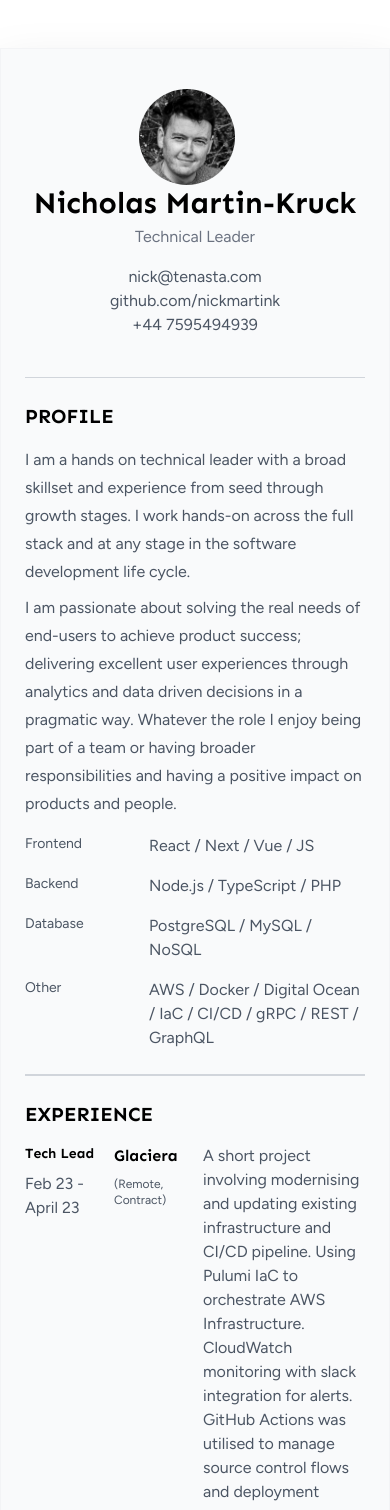
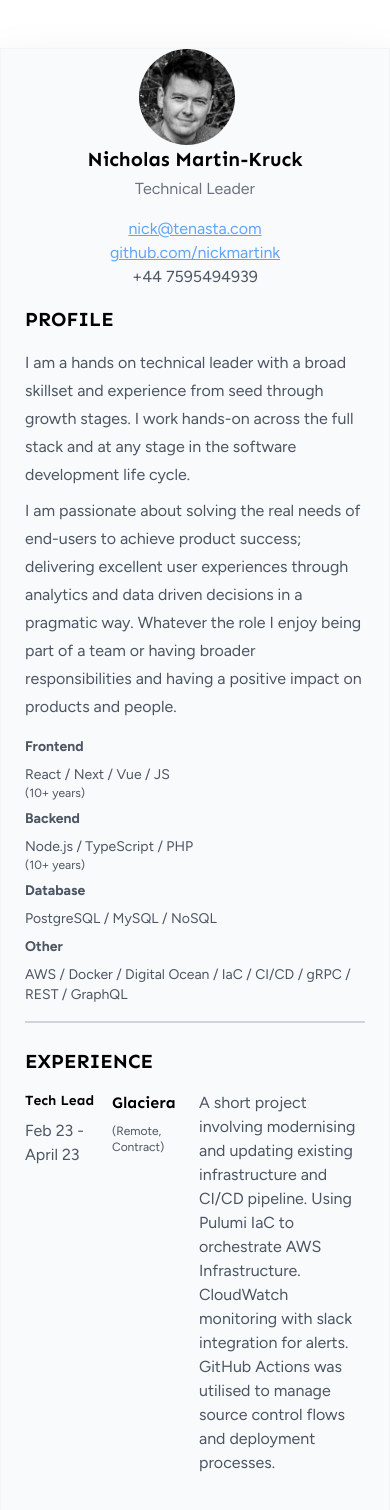
Before and after one commit to Tenasta/web, a Next.js app: page /profile in a window 390 px wide. Shown: the top 1510 px of the page. Built offline with nearby package versions, Linux system fonts and the light colour scheme.

Commit message:
Print styling. Layout stuff. Content tweaks.

```diff
--- a/app/(profile)/layout.tsx
+++ b/app/(profile)/layout.tsx
@@ -1,6 +1,7 @@
 import Gtm from "@/components/scripts/gtm";
 import "../globals.css";
 import "../profile.css";
+import "../print.css";
 
 export default function ProfileLayout({
   children,
--- a/app/(profile)/profile/bio-section.tsx
+++ b/app/(profile)/profile/bio-section.tsx
@@ -2,42 +2,50 @@ import { AiFillGithub, AiOutlineMail, AiOutlineMobile } from "react-icons/ai";
 
 export default function BioSection() {
   return (
-    <div className="md:grid md:grid-cols-3 border-b border-gray-300 py-10">
-      <div className="flex flex-col md:flex-row md:col-span-2">
+    <section className="a4:grid a4:grid-cols-3 md:border-b md:border-gray-300 pb-4 md:py-10">
+      <div className="flex flex-col a4:flex-row a4:col-span-2">
         <div className="mr-4 flex-shrink-0  self-center">
           <img
             className="inline-block h-24 w-24 rounded-full"
             src="/images/avatar.jpg"
-            alt=""
+            alt="Headshot of Nick"
           />
         </div>
-        <div className="text-center md:text-left self-center">
-          <h4 className="text-3xl">Nicholas Martin-Kruck</h4>
+        <div className="text-center a4:text-left self-center">
+          <h4 className="text-xl md:text-3xl">Nicholas Martin-Kruck</h4>
           <p className="mt-1 text-gray-500 mb-4">Technical Leader</p>
         </div>
       </div>
-      <div className="md:border-l-2 border-gray-300 md:pl-4 md:ml-4 text-gray-600">
-        <div className="flex flex-row-reverse justify-center md:flex-row md:justify-end md:mb-4">
-          <p>nick@tenasta.com</p>
-          <div className="hidden md:block self-center pl-6">
+      <div className="md:border-l-2 border-gray-300 a4:pl-4 md:ml-4 text-gray-600">
+        <div className="flex flex-row-reverse justify-center a4:flex-row a4:justify-end a4:mb-4">
+          <p>
+            <a target="_blank" href="mailto:nick@tenasta.com">
+              nick@tenasta.com
+            </a>
+          </p>
+          <div className="hidden a4:block self-center pl-6">
             <AiOutlineMail className="inline-block h-6 w-6 rounded-full" />
           </div>
         </div>
 
-        <div className="flex flex-row-reverse justify-center md:flex-row md:justify-end md:mb-4">
-          <p>github.com/nickmartink</p>
-          <div className="hidden md:block self-center pl-6">
+        <div className="flex flex-row-reverse justify-center a4:flex-row a4:justify-end a4:mb-4">
+          <p>
+            <a target="_blank" href="https://github.com/nickmartink">
+              github.com/nickmartink
+            </a>
+          </p>
+          <div className="hidden a4:block self-center pl-6">
             <AiFillGithub className="inline-block h-6 w-6 rounded-full" />
           </div>
         </div>
 
-        <div className="flex flex-row-reverse justify-center md:flex-row md:justify-end md:mb-4">
+        <div className="flex flex-row-reverse justify-center a4:flex-row a4:justify-end a4:mb-4">
           <p>+44 7595494939</p>
-          <div className="hidden md:block self-center pl-6">
+          <div className="hidden a4:block self-center pl-6">
             <AiOutlineMobile className="inline-block h-6 w-6 rounded-full" />
           </div>
         </div>
       </div>
-    </div>
+    </section>
   );
 }
--- a/app/(profile)/profile/education-section.tsx
+++ b/app/(profile)/profile/education-section.tsx
@@ -1,6 +1,6 @@
 export default function EducationSection() {
   return (
-    <div className="py-6 grid grid-cols-4 gap-x-4 gap-y-8">
+    <section className="py-6 grid grid-cols-4 gap-x-4 gap-y-8">
       <div>
         <h3 className="uppercase font-bold text-xl mb-4">Education</h3>
       </div>
@@ -18,6 +18,6 @@ export default function EducationSection() {
           Management
         </p>
       </div>
-    </div>
+    </section>
   );
 }
--- a/app/(profile)/profile/experience-section.tsx
+++ b/app/(profile)/profile/experience-section.tsx
@@ -1,3 +1,5 @@
+import { Fragment } from "react";
+
 const items = [
   {
     title: "Tech Lead",
@@ -86,11 +88,11 @@ const items = [
 ];
 export default function ExperienceSection() {
   return (
-    <div className="py-6  border-b-2 border-gray-300">
+    <section className="experience py-6  border-b-2 border-gray-300">
       <h3 className="uppercase font-bold text-xl mb-4">Experience</h3>
-      <div className="grid grid-cols-4 gap-x-4 gap-y-8">
-        {items.map((item) => (
-          <>
+      <div className="grid grid-cols-4 gap-x-2 gap-y-8">
+        {items.map((item, index) => (
+          <Fragment key={index}>
             <div>
               <h4 className="text-sm mb-2">{item.title}</h4>
               <p className="">{item.date}</p>
@@ -99,14 +101,16 @@ export default function ExperienceSection() {
               <h4 className="mb-2">{item.company}</h4>
               <p className="text-xs">({item.location})</p>
             </div>
-            <div className="col-span-2">
-              {item.description.map((desc) => (
-                <p className="mb-2">{desc}</p>
+            <div className="details col-span-2">
+              {item.description.map((desc, i) => (
+                <p className="" key={i}>
+                  {desc}
+                </p>
               ))}
             </div>
-          </>
+          </Fragment>
         ))}
       </div>
-    </div>
+    </section>
   );
 }
--- a/app/(profile)/profile/page.tsx
+++ b/app/(profile)/profile/page.tsx
@@ -4,8 +4,8 @@ import BioSection from "./bio-section";
 import EducationSection from "./education-section";
 export default function Profile() {
   return (
-    <div className="max-w-5xl mx-auto py-12">
-      <div className="px-6 drop-shadow-2xl bg-gray-50 border border-gray-100">
+    <div className="profile-container">
+      <div className="profile-section">
         <BioSection />
         <ProfileSection />
         <ExperienceSection />
--- a/app/(profile)/profile/profile-section.tsx
+++ b/app/(profile)/profile/profile-section.tsx
@@ -1,8 +1,8 @@
 export default function ProfileSection() {
   return (
-    <div className="py-6  border-b-2 border-gray-300">
-      <div className="md:grid md:grid-cols-3">
-        <div className="md:col-span-2 mb-4">
+    <section className="pb-4 md:pt-6 md:pb-6 border-b-2 border-gray-300">
+      <div className="a4:grid a4:grid-cols-3">
+        <div className="a4:col-span-2 mb-4">
           <h3 className="uppercase font-bold text-xl mb-4">Profile</h3>
           <p className=" leading-7 mb-2">
             I am a hands on technical leader with a broad skillset and
@@ -18,21 +18,25 @@ export default function ProfileSection() {
             and having a positive impact on products and people.
           </p>
         </div>
-        <div className="md:border-l-2 md:border-gray-300 md:pl-4 md:ml-4 text-gray-600">
-          <div className="grid grid-cols-3 gap-x-8 gap-y-4">
-            <div className="text-sm">Frontend</div>
-            <div className="col-span-2">React / Next / Vue / JS</div>
-            <div className="text-sm">Backend</div>
-            <div className="col-span-2">Node.js / TypeScript / PHP</div>
-            <div className="text-sm">Database</div>
-            <div className="col-span-2">PostgreSQL / MySQL / NoSQL</div>
-            <div className="text-sm">Other</div>
-            <div className="col-span-2">
+        <div className="md:border-l-2 md:border-gray-300 md:pl-4 a4:ml-4 a4:pt-4 md:pt-0 text-gray-600">
+          <div className="flex flex-col gap-y-2 md:grid md:grid-cols-3 md:gap-x-2 md:gap-y-4 text-sm">
+            <div className="font-bold">Frontend</div>
+            <div className="md:col-span-2">
+              React / Next / Vue / JS <p className="text-xs">(10+ years)</p>
+            </div>
+            <div className="font-bold">Backend</div>
+            <div className="md:col-span-2">
+              Node.js / TypeScript / PHP <p className="text-xs">(10+ years)</p>
+            </div>
+            <div className="font-bold">Database</div>
+            <div className="md:col-span-2">PostgreSQL / MySQL / NoSQL</div>
+            <div className="font-bold">Other</div>
+            <div className="md:col-span-2">
               AWS / Docker / Digital Ocean / IaC / CI/CD / gRPC / REST / GraphQL
             </div>
           </div>
         </div>
       </div>
-    </div>
+    </section>
   );
 }
--- a/app/globals.css
+++ b/app/globals.css
@@ -20,6 +20,10 @@ h1 {
 
 strong {
   font-weight: 700;
+}
+
+a {
+  @apply text-blue-400 underline;
 }
 
 #topnav {
--- /dev/null
+++ b/app/print.css
@@ -0,0 +1,15 @@
+@screen print {
+  @page {
+    margin: 0;
+  }
+
+  body {
+    -webkit-print-color-adjust: exact !important;
+    color-adjust: exact !important;
+    color: #3c3f4c !important;
+  }
+
+  html {
+    font-size: 12px !important;
+  }
+}
--- a/app/profile.css
+++ b/app/profile.css
@@ -18,3 +18,40 @@ p {
     @apply text-gray-800;
   }
 }
+
+.profile-container {
+  @apply max-w-5xl mx-auto py-12;
+  @screen print {
+    @apply max-w-none mx-0 p-0;
+  }
+}
+
+.profile-section {
+  @apply px-6 drop-shadow-2xl bg-gray-50 border border-gray-100;
+  @screen print {
+    @apply drop-shadow-none bg-white border-none;
+    padding: theme(spacing.4) theme(spacing.16) !important;
+    height: 100vh !important;
+  }
+}
+
+.experience {
+  .grid {
+    > div {
+      @screen print {
+        @apply pt-6 gap-x-0;
+      }
+    }
+  }
+  h3 {
+    @screen print {
+      @apply mb-0;
+    }
+  }
+  .details p {
+    @apply mb-2;
+    @screen print {
+      @apply mb-1 text-sm;
+    }
+  }
+}
--- a/tailwind.config.js
+++ b/tailwind.config.js
@@ -13,6 +13,10 @@ module.exports = {
   ],
   theme: {
     extend: {
+      screens: {
+        print: { raw: "print" },
+        a4: '600px',
+      },
       fontFamily: {
         sans: ['Inter var', ...defaultTheme.fontFamily.sans],
       },
```
